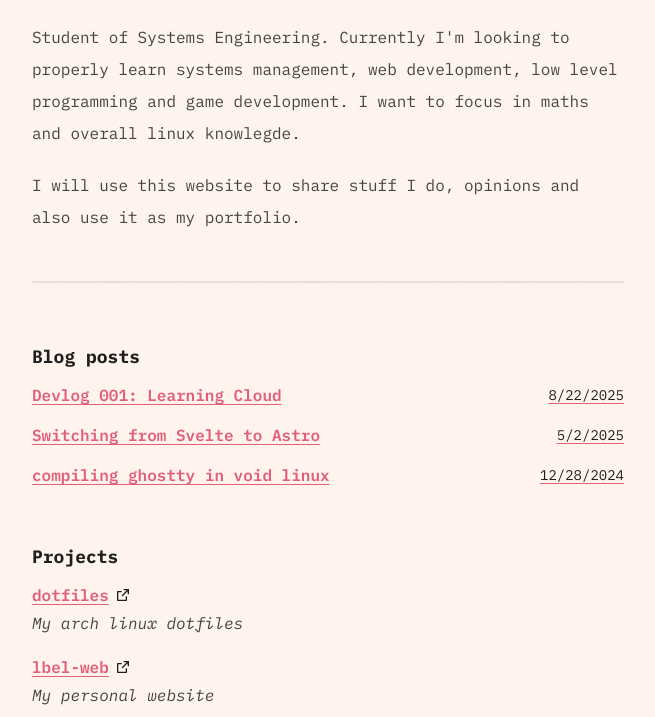
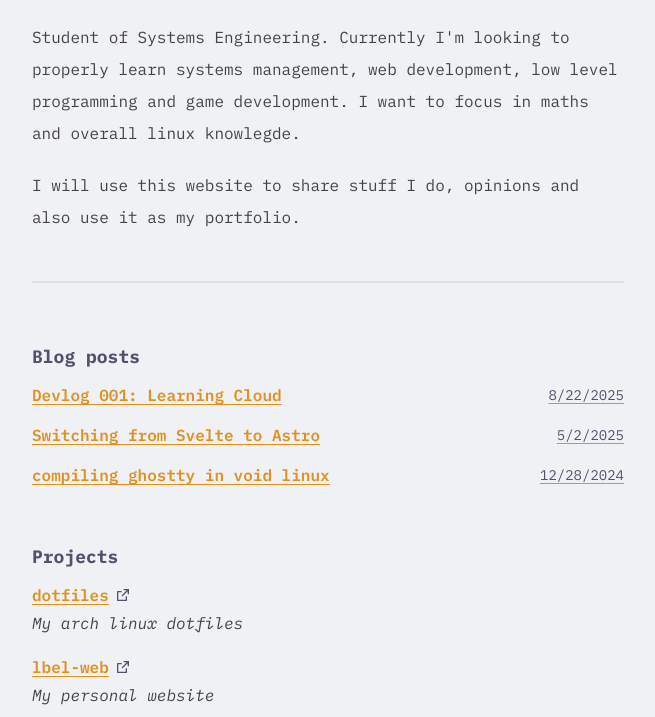
Before and after one commit to srlbel/lebel-web, an Astro site: page / in a window 1280 px wide. Shown: the part 83-800 px from the top of the page, without its empty margins (312-967 px from the left). Built offline with nearby package versions, Linux system fonts and the light colour scheme; Astro itself is replaced by a stand-in of ours.

Commit message:
update colors

```diff
--- a/astro.config.mjs
+++ b/astro.config.mjs
@@ -7,7 +7,10 @@ export default defineConfig({
   integrations: [sitemap()],
   markdown: {
     shikiConfig: {
-      theme: "gruvbox-dark-hard",
+      themes: {
+        dark: "catppuccin-mocha",
+        light: "catppuccin-latte"
+      }
     },
   },
   site: "https://srlbel.is-a.dev",
--- a/src/styles/global.css
+++ b/src/styles/global.css
@@ -27,13 +27,14 @@
 }
 
 @theme {
-  --color-bg: #fff4ed;
-  --color-link: #e15b73;
-  --color-muted-text: #1d1d1d;
+  --color-bg: #eff1f5;
+  --color-link: #df8e1d;
+  --color-muted-text: #4c4f69;
 
-  --color-dark-bg: #1d1d1d;
-  --color-dark-link: #e15b73;
-  --color-dark-muted-text: #fff4ed;
+  --color-dark-bg: #1e1e2e;
+  --color-dark-link: #f9e2af;
+  --color-dark-muted-text: #cdd6f4;
+
   --font-mono: 'IBM Plex Mono';
 }
 
@@ -74,3 +75,9 @@
     mix-blend-mode: overlay;
   }
 }
+
+html.dark .astro-code,
+html.dark .astro-code span {
+  color: var(--shiki-dark) !important;
+  background-color: var(--shiki-dark-bg) !important;
+}
```
